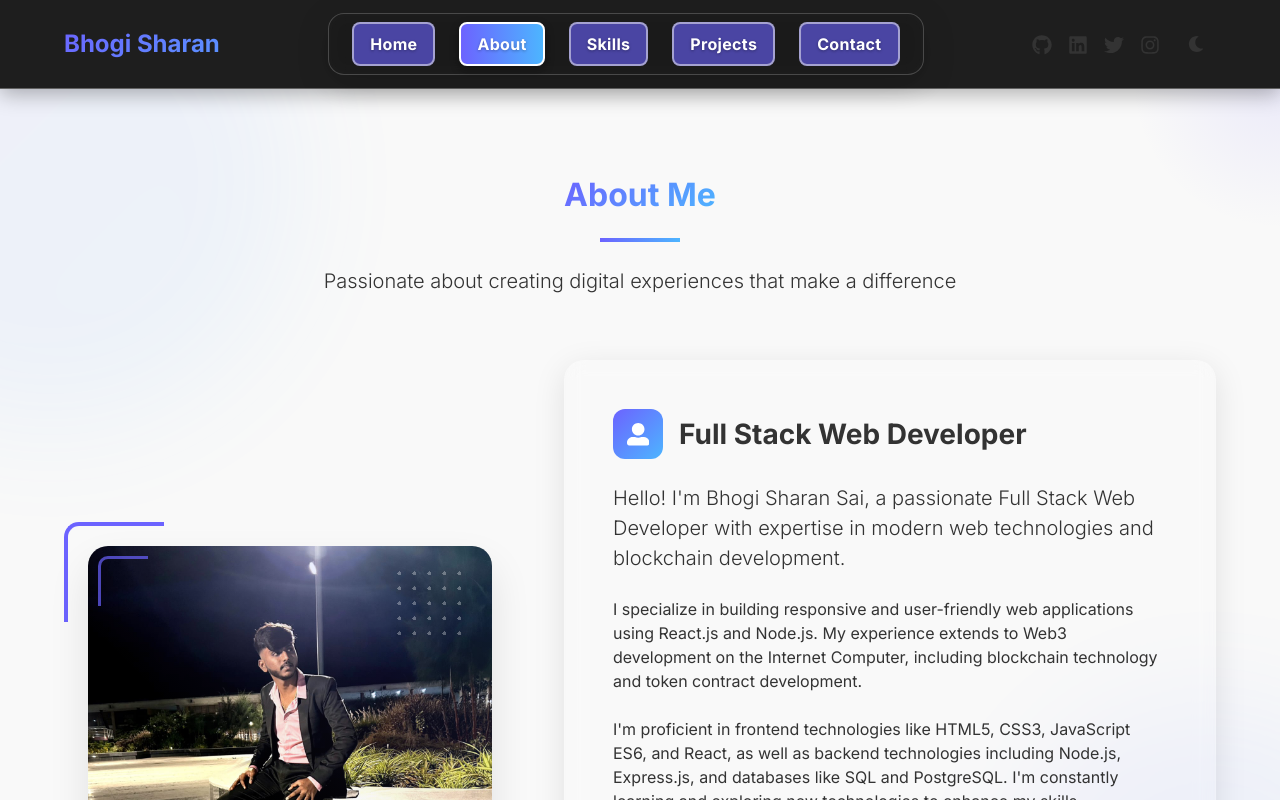
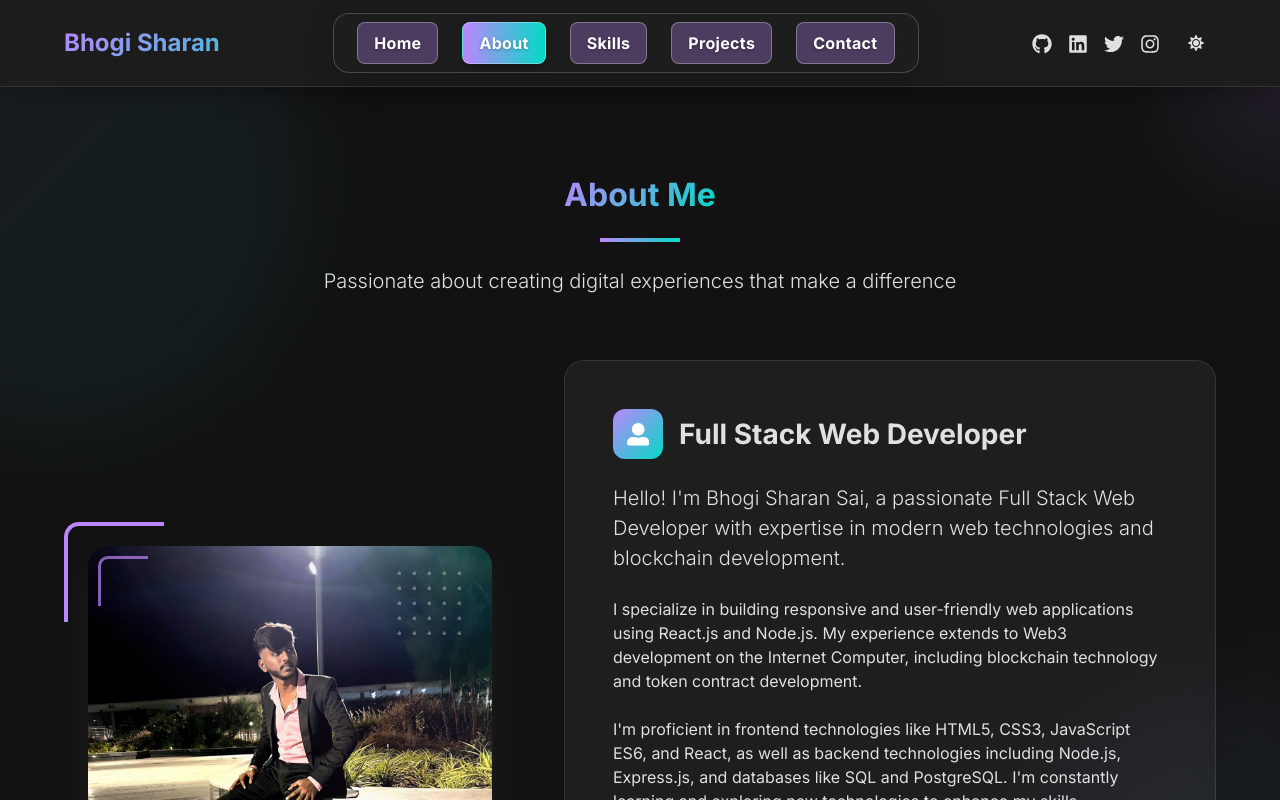
Before and after one commit to Sharan630/My_Portfolio, a React (Vite) app: page /about in a window 1280 px wide. Shown: the top 800 px of the page. Built offline with nearby package versions, Linux system fonts and the light colour scheme.

Commit message:
Completed total setup

```diff
--- a/src/App.tsx
+++ b/src/App.tsx
@@ -10,20 +10,28 @@ import Contact from './pages/Contact';
 
 const App = () => {
   const [isDarkMode, setIsDarkMode] = useState(() => {
-    // Initialize dark mode based on user's preference or previous setting
-    return localStorage.getItem('darkMode') === 'true' ||
-      (window.matchMedia && window.matchMedia('(prefers-color-scheme: dark)').matches);
+
+    const storedMode = localStorage.getItem('darkMode');
+
+    return storedMode !== null ? storedMode === 'true' : true;
   });
 
+
   useEffect(() => {
-    // Apply the dark mode class to the body element
+
+    if (localStorage.getItem('darkMode') === null) {
+      setIsDarkMode(true);
+    }
+  }, []);
+
+  useEffect(() => {
+
     if (isDarkMode) {
       document.body.classList.add('dark-mode');
     } else {
       document.body.classList.remove('dark-mode');
     }
 
-    // Save the user's preference to localStorage
     localStorage.setItem('darkMode', isDarkMode.toString());
   }, [isDarkMode]);
 
--- /dev/null
+++ b/src/contexts/themeContext.tsx
@@ -0,0 +1,62 @@
+import React, { createContext, useState, useContext, useEffect } from 'react';
+
+// Define types
+export type Theme = 'light' | 'dark';
+
+export interface ThemeContextType {
+  theme: Theme;
+  toggleTheme: () => void;
+}
+
+// Create context
+export const ThemeContext = createContext<ThemeContextType | undefined>(undefined);
+
+// Hook for using the theme
+export const useTheme = (): ThemeContextType => {
+  const context = useContext(ThemeContext);
+  if (context === undefined) {
+    throw new Error('useTheme must be used within a ThemeProvider');
+  }
+  return context;
+};
+
+// Provider component
+export const ThemeProvider: React.FC<{ children: React.ReactNode }> = ({ children }) => {
+  const [theme, setTheme] = useState<Theme>(() => {
+    // Try to get theme from localStorage, otherwise default to dark
+    const savedTheme = localStorage.getItem('theme');
+    // Always default to dark if no preference is saved
+    return (savedTheme as Theme) || 'dark';
+  });
+
+  useEffect(() => {
+    // Always force dark theme on initial load regardless of localStorage
+    if (!localStorage.getItem('theme')) {
+      setTheme('dark');
+    }
+  }, []);
+
+  useEffect(() => {
+    // Apply theme to document
+    document.documentElement.setAttribute('data-theme', theme);
+
+    // Also add dark-mode class to body if theme is dark
+    if (theme === 'dark') {
+      document.body.classList.add('dark-mode');
+    } else {
+      document.body.classList.remove('dark-mode');
+    }
+
+    localStorage.setItem('theme', theme);
+  }, [theme]);
+
+  const toggleTheme = () => {
+    setTheme((prevTheme: Theme) => (prevTheme === 'light' ? 'dark' : 'light'));
+  };
+
+  return (
+    <ThemeContext.Provider value={{ theme, toggleTheme }}>
+      {children}
+    </ThemeContext.Provider>
+  );
+};
```
